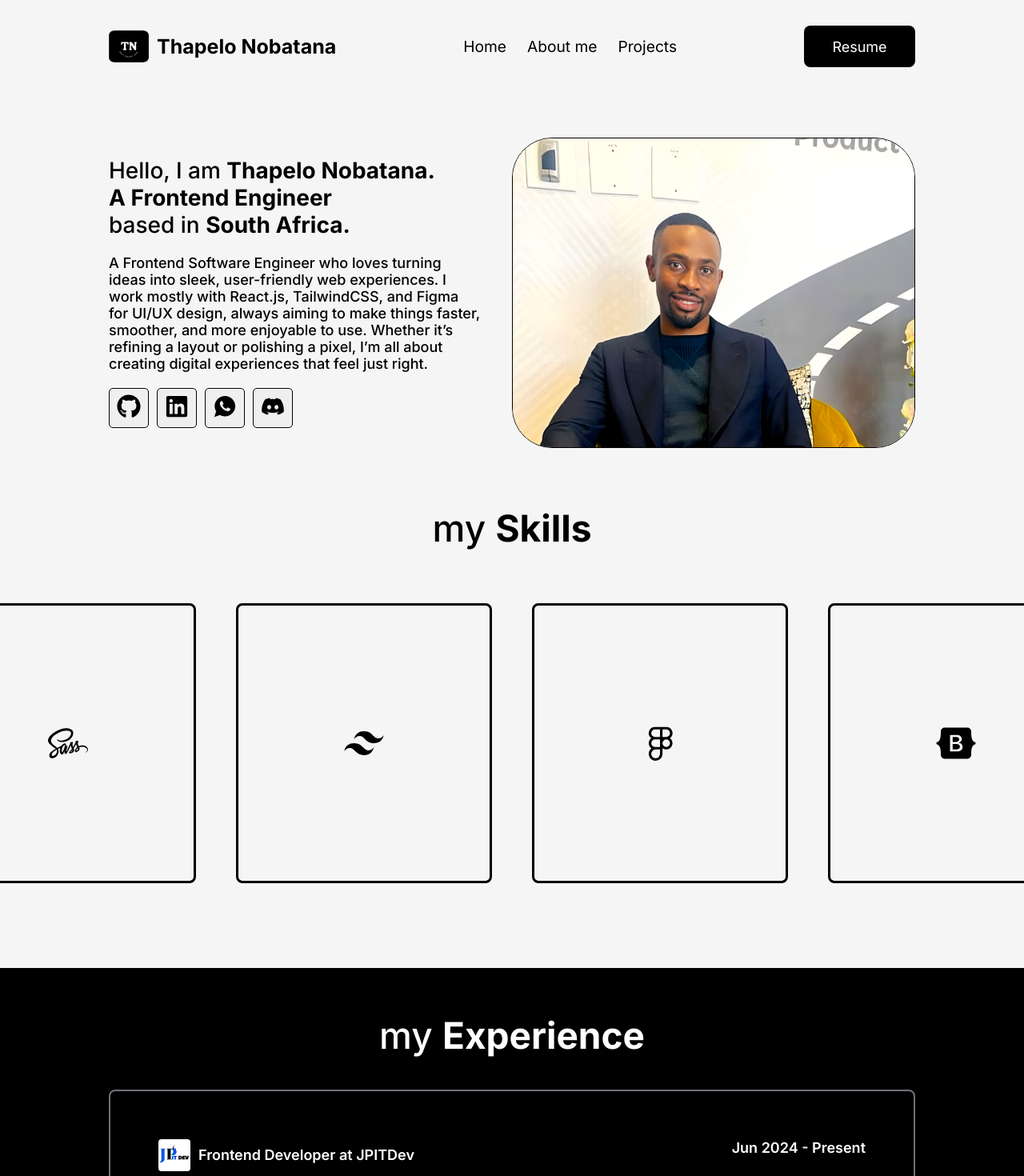
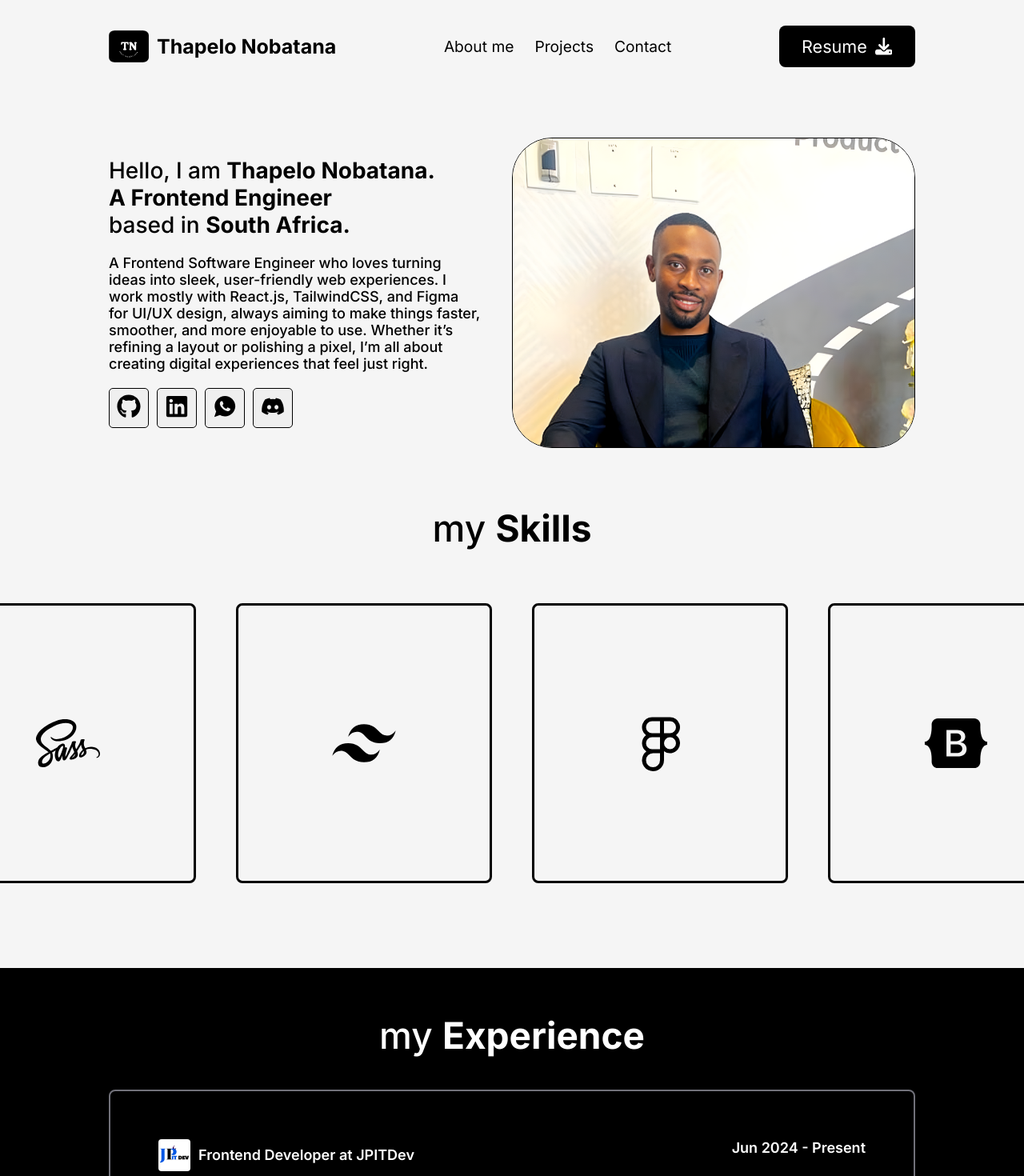
Before and after one commit to Thapelo-Nobatana/Portfolio, a React (Vite) app: page / in a window 1280 px wide. Shown: the top 1470 px of the page at 80% size. Built offline with nearby package versions, Linux system fonts and the light colour scheme; a web font is replaced by a local one.

Commit message:
new changes on the navbar

```diff
--- a/package.json
+++ b/package.json
@@ -11,6 +11,7 @@
   },
   "dependencies": {
     "axios": "^1.9.0",
+    "framer-motion": "^12.16.0",
     "react": "^19.1.0",
     "react-dom": "^19.1.0",
     "react-icons": "^5.5.0",
--- a/src/Components/Navbar/NavBar.css
+++ b/src/Components/Navbar/NavBar.css
@@ -55,9 +55,17 @@
   border-radius: 8px;
   transition: 0.3s ease-in-out;
   cursor: pointer;
-  width: 139px;
+  width: 170px;
   height: 52px;
   font-size: large;
+}
+
+.navbar .content .resume-btn a {
+  display: flex;
+  align-items: center;
+  gap: 10px;
+  text-decoration: none;
+  color: #fff;
 }
 
 .navbar .content .mobile-links {
@@ -96,6 +104,7 @@
  .logo span {
   font-size: 25px;
 }
+
 
 /* hover effect */
 .navbar .content img:hover {
--- a/src/Components/Navbar/NavBar.jsx
+++ b/src/Components/Navbar/NavBar.jsx
@@ -1,6 +1,7 @@
 // import React from "react";
 import "./NavBar.css";
 import { useState } from "react";
+import { FaDownload } from "react-icons/fa6";
 import { TbMenu2 } from "react-icons/tb";
 const NavBar = () => {
   const [nav, setNav] = useState(false);
@@ -12,7 +13,7 @@ const NavBar = () => {
       <div className="navbar">
         <div className="container">
           <div className="content">
-            <a href="/" className="logo">
+            <a href="#hero" className="logo">
               <img src="/Logo.PNG" alt="Logo" />{" "}
               <span>
                 <strong>Thapelo Nobatana</strong>
@@ -21,13 +22,13 @@ const NavBar = () => {
             <nav className="links">
               <ul>
                 <li>
-                  <a href="/">Home</a>
-                </li>
-                <li>
                   <a href="#about-me">About me</a>
                 </li>
                 <li>
-                  <a href="#project">Projects</a>
+                  <a href="#projects">Projects</a>
+                </li>
+                <li>
+                  <a href="#contact">Contact</a>
                 </li>
               </ul>
             </nav>
@@ -35,18 +36,22 @@ const NavBar = () => {
               <nav className="mobile-links">
                 <ul>
                   <li>
-                    <a href="/">Home</a>
-                  </li>
-                  <li>
                     <a href="#about-me">About Me</a>
                   </li>
                   <li>
-                    <a href="#project">Projects</a>
+                    <a href="#projects">Projects</a>
+                  </li>
+                  <li>
+                    <a href="#contact">Contact</a>
                   </li>
                 </ul>
               </nav>
             </div>
-            <button className="resume-btn">Resume</button>
+            <button className="resume-btn">
+              <a href="/resume_thapelo_nobatana.pdf" download>
+                Resume <FaDownload color="#ffffff" width={50} />{" "}
+              </a>
+            </button>
             <TbMenu2
               size={30}
               className="menu-icon"
--- a/src/Components/Sections/AboutMe.jsx
+++ b/src/Components/Sections/AboutMe.jsx
@@ -2,7 +2,7 @@
 import "./AboutMe.css";
 const AboutMe = () => {
   return (
-    <div className="about-me">
+    <div className="about-me" id="about-me">
       <div className="container">
         <div className="content">
           {/* left-side of the content */}
--- a/src/Components/Sections/Contact.jsx
+++ b/src/Components/Sections/Contact.jsx
@@ -42,7 +42,7 @@ const Contact = () => {
   };
 
   return (
-    <div className="contact">
+    <div className="contact" id="contact">
       <div className="container">
         <div className="content">
           <form onSubmit={handleSubmit}>
--- a/src/Components/Sections/Hero.jsx
+++ b/src/Components/Sections/Hero.jsx
@@ -6,7 +6,7 @@ import { FaDiscord } from "react-icons/fa6";
 import "./Hero.css";
 const Hero = () => {
   return (
-    <div className="hero">
+    <div className="hero" id="hero">
       <div className="container">
         <div className="content">
           {/* left-side heading-content */}
--- a/src/Components/Sections/Projects.jsx
+++ b/src/Components/Sections/Projects.jsx
@@ -5,7 +5,7 @@ import "./Projects.css";
 
 const Projects = () => {
   return (
-    <div className="projects">
+    <div className="projects" id="projects">
       <div className="container">
         <div className="content">
           <div className="top-heading">
--- a/src/Components/Sections/Skills.jsx
+++ b/src/Components/Sections/Skills.jsx
@@ -1,5 +1,6 @@
 // import React from 'react'
-
+// import framer motion
+import { motion } from "framer-motion";
 //  import icons
 import { FaReact } from "react-icons/fa";
 import { IoLogoJavascript } from "react-icons/io5";
@@ -19,6 +20,13 @@ import "./Skills.css";
 
 const Skills = () => {
   return (
+    <>
+      <motion.div
+        initial={{ opacity: 0, y: 50 }}
+        transition={{ duration: 0.8 }}
+        whileInView={{ opacity: 1, y: 0 }}
+        viewport={{ once: true }}
+      >
         <div className="skills">
           <div className="content">
             {/* Heading */}
@@ -31,45 +39,47 @@ const Skills = () => {
             <div className="swiper-content">
               <div className="swiper-icons">
                 <div className="swiper-icon">
-              <FaReact size={50} />
+                  <FaReact size={70} />
                 </div>
                 <div className="swiper-icon">
-              <IoLogoJavascript size={50} />
+                  <IoLogoJavascript size={80} />
                 </div>
                 <div className="swiper-icon">
-              <BiLogoTypescript size={50} />
+                  <BiLogoTypescript size={80} />
                 </div>
                 <div className="swiper-icon">
-              <FaGitAlt size={50} />
+                  <FaGitAlt size={80} />
                 </div>
                 <div className="swiper-icon">
-              <FaSass size={50} />
+                  <FaSass size={80} />
                 </div>
                 <div className="swiper-icon">
-              <RiTailwindCssFill size={50} />
+                  <RiTailwindCssFill size={80} />
                 </div>
                 <div className="swiper-icon">
-              <PiFigmaLogo size={50} />
+                  <PiFigmaLogo size={80} />
                 </div>
                 <div className="swiper-icon">
-              <FaBootstrap size={50} />
+                  <FaBootstrap size={80} />
                 </div>
                 <div className="swiper-icon">
-              <FaHtml5 size={50} />
+                  <FaHtml5 size={80} />
                 </div>
                 <div className="swiper-icon">
-              <FaCss3Alt size={50} />
+                  <FaCss3Alt size={80} />
                 </div>
                 <div className="swiper-icon">
-              <FaGithub size={50} />
+                  <FaGithub size={80} />
                 </div>
                 <div className="swiper-icon">
-              <RiNextjsFill size={50} />
+                  <RiNextjsFill size={80} />
                 </div>
               </div>
             </div>
           </div>
         </div>
+      </motion.div>
+    </>
   );
 };
 
--- a/src/Pages/Home/Home.jsx
+++ b/src/Pages/Home/Home.jsx
@@ -9,22 +9,22 @@ import Contact from "../../Components/Sections/Contact";
 const Home = () => {
   return (
     <>
-      <section className="hero">
+      <section className="hero" id="hero">
         <Hero />
       </section>
-      <section className="skills">
+      <section className="skills" id="skills">
         <Skills />
       </section>
-      <section className="experience">
+      <section className="experience" id="experience">
         <Experience />
       </section>
-      <section className="about-me">
+      <section className="about-me" id="about-me">
         <AboutMe />
       </section>
-      <section className="project">
+      <section className="projects" id="projects">
         <Projects />
       </section>
-      <section className="contact-me">
+      <section className="contact-me" id="contact-me">
         <Contact />
       </section>
     </>
```
Also changed, not shown: 2 other files (tests, documents, lock files or other folders). Lines whose indentation alone changed are shown as unchanged.
